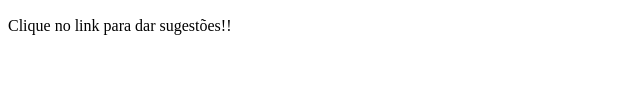
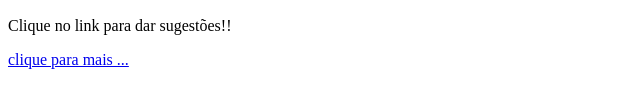
Before and after one commit to Isc1305/DEV-WEB-ISC, a plain HTML site: page index.html in a window 1280 px wide. Shown: the part 148-256 px from the top of the page, without its empty margins (0-640 px from the left). Drawn offline with Linux system fonts and the light colour scheme.

Commit message:
atualizar1

```diff
--- a/index.html
+++ b/index.html
@@ -10,5 +10,6 @@
     <p>Criação de um site</p>
     <H2>Aceitamos sugestões para sites</H2>
     <p>Clique no link para dar sugestões!!</p>
+    <a href="https://ge.globo.com/"> clique para mais ...
 </body>
 </html>
```
